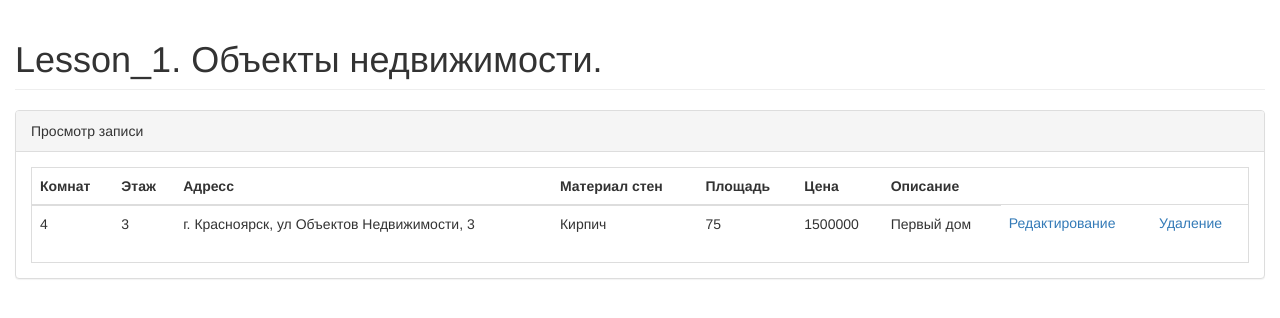
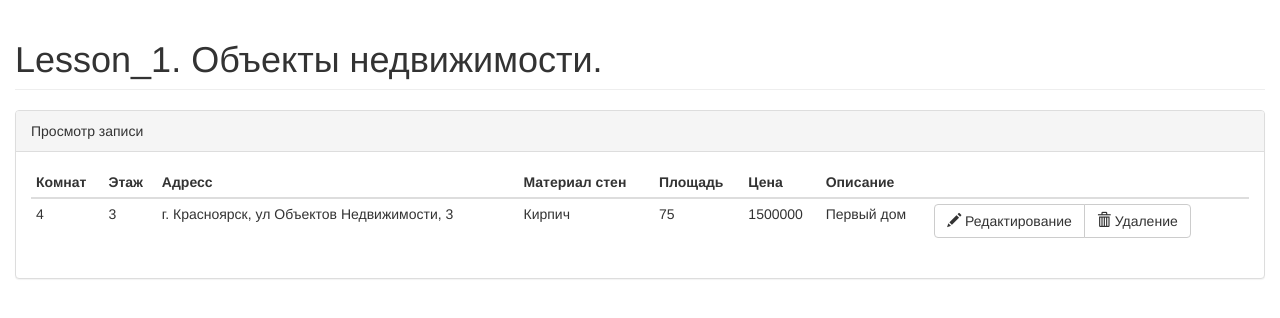
Before and after one commit to lutersergei/geekbrais-lPHP_2_lesson_3, a PHP site: page /preview.php?id=15 in a window 1280 px wide. Shown: the part 50-368 px from the top of the page. Run offline with PHP 8.4, Linux system fonts and the light colour scheme; data comes from the database, SQL or seed files in the repository; some libraries are stand-ins or nearby versions.

Commit message:
border styling

```diff
--- a/views/index.php
+++ b/views/index.php
@@ -72,8 +72,8 @@
                             </div>
                             <!-- /.panel-heading -->
                             <div class="panel-body">
-                                <div class="table-responsive table-bordered">
-                                    <table class="table table-hover">
+                                <div class="table-responsive">
+                                    <table class="table table-hover table-condensed">
                                         <thead>
                                         <tr>
                                             <th>Комнат</th>
@@ -82,6 +82,7 @@
                                             <th>Материал стен</th>
                                             <th>Площадь</th>
                                             <th>Цена</th>
+                                            <th></th>
                                         </tr>
                                         </thead>
                                         <tbody>
--- a/views/preview.php
+++ b/views/preview.php
@@ -72,8 +72,8 @@
                         </div>
                         <!-- /.panel-heading -->
                         <div class="panel-body">
-                            <div class="table-responsive table-bordered">
-                                <table class="table table-hover">
+                            <div class="table-responsive">
+                                <table class="table table-hover table-condensed">
                                     <thead>
                                     <tr>
                                         <th>Комнат</th>
@@ -83,6 +83,7 @@
                                         <th>Площадь</th>
                                         <th>Цена</th>
                                         <th>Описание</th>
+                                        <th></th>
                                     </tr>
                                     </thead>
                                     <tbody>
@@ -96,8 +97,12 @@
                                             <td>{$area}</td>
                                             <td>{$price}</td>
                                             <td>{$description}</td>
-                                            <td><a href="edit.php?id={$id}">Редактирование</a></td>
-                                            <td><a href="delete.php?id={$realty_one['realty_id']}">Удаление</a></td>
+                                            <td>
+                                            <div class="btn-group" role="group">
+                                            <a href="edit.php?id={$id}"  class="btn btn-default btn"><span class="glyphicon glyphicon-pencil" aria-hidden="true"></span> Редактирование</a>
+                                            <a href="delete.php?id={$realty_one['realty_id']}"  class="btn btn-default btn"><span class="glyphicon glyphicon-trash" aria-hidden="true"></span> Удаление</a>
+                                            </div>
+                                            </td>
                                             </tr>
 HTML;
 
```
